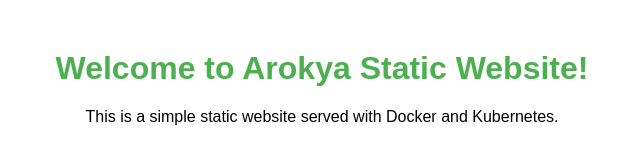
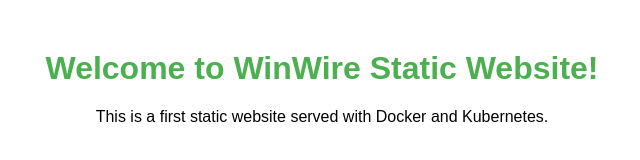
Before and after one commit to arokyajp-1985/arokya-cicd, a plain HTML site: page index.html in a window 1280 px wide. Shown: the whole page, without its empty margins (318-958 px from the left). Drawn offline with Linux system fonts and the light colour scheme.

Commit message:
Deploy WW Static page

```diff
--- a/index.html
+++ b/index.html
@@ -7,8 +7,8 @@
   <link rel="stylesheet" href="style.css">
 </head>
 <body>
-  <h1>Welcome to Arokya Static Website!</h1>
-  <p>This is a simple static website served with Docker and Kubernetes.</p>
+  <h1>Welcome to WinWire Static Website!</h1>
+  <p>This is a first static website served with Docker and Kubernetes.</p>
   <script src="app.js"></script>
 </body>
 </html>
```
